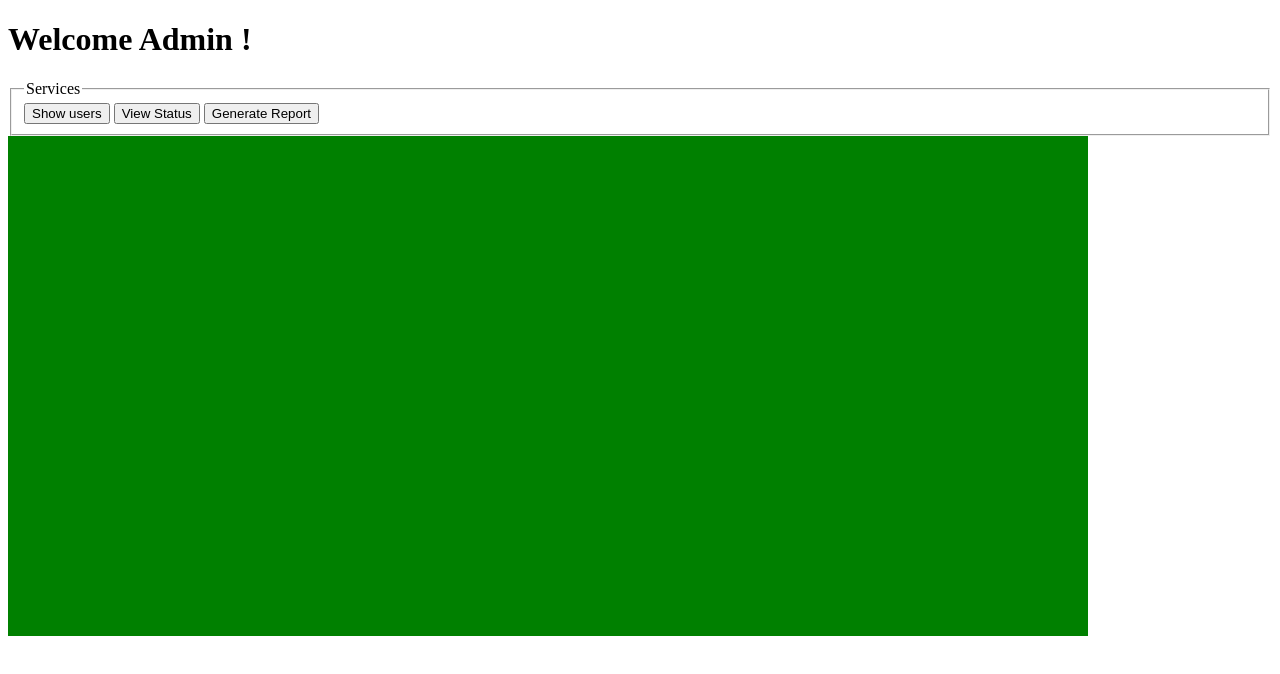
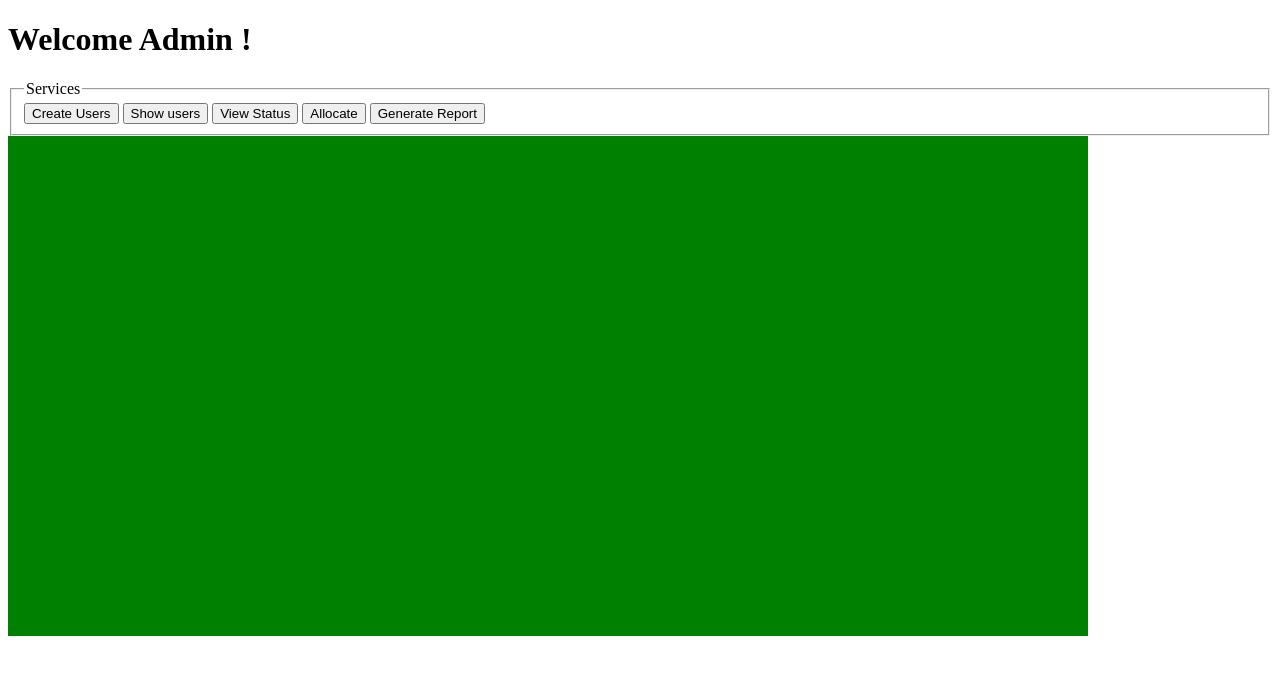
Before and after one commit to iips-dc/feedbone, a plain HTML site: page admin.html in a window 1280 px wide. Drawn offline with Linux system fonts and the light colour scheme.

Commit message:
added 2 more buttons and their functionality

```diff
--- a/admin.html
+++ b/admin.html
@@ -12,26 +12,35 @@
 
 	<body>
 		<div> <h1> Welcome Admin !</h1></div>
+
 		<div>
-			<form name = "admin" method= "get" href = "">
+
 
 				<fieldset>
 					<legend> Services</legend>
+				<button id = "createUserButton"> Create Users </button>
 				<button id = "showUserButton"> Show users</button>
 				<button id = "showStatusButton"> View Status</button>
+				<button id = "allocateButton">Allocate </button>
 				<button id = "generateReportButton"> Generate Report</button>
 
+
+
 				</fieldset>
-			</form>
+
 		</div>
 
 		<div class = "showArea">
+			<div id = "createUser"></div>
+
 			<div id = "showUser">
 
 			</div>
 
 			<div id = "showStatus">
+
 			</div>
+			<div id = "allocate"></div>
 
 			<div id ="generateReport">
 
```
